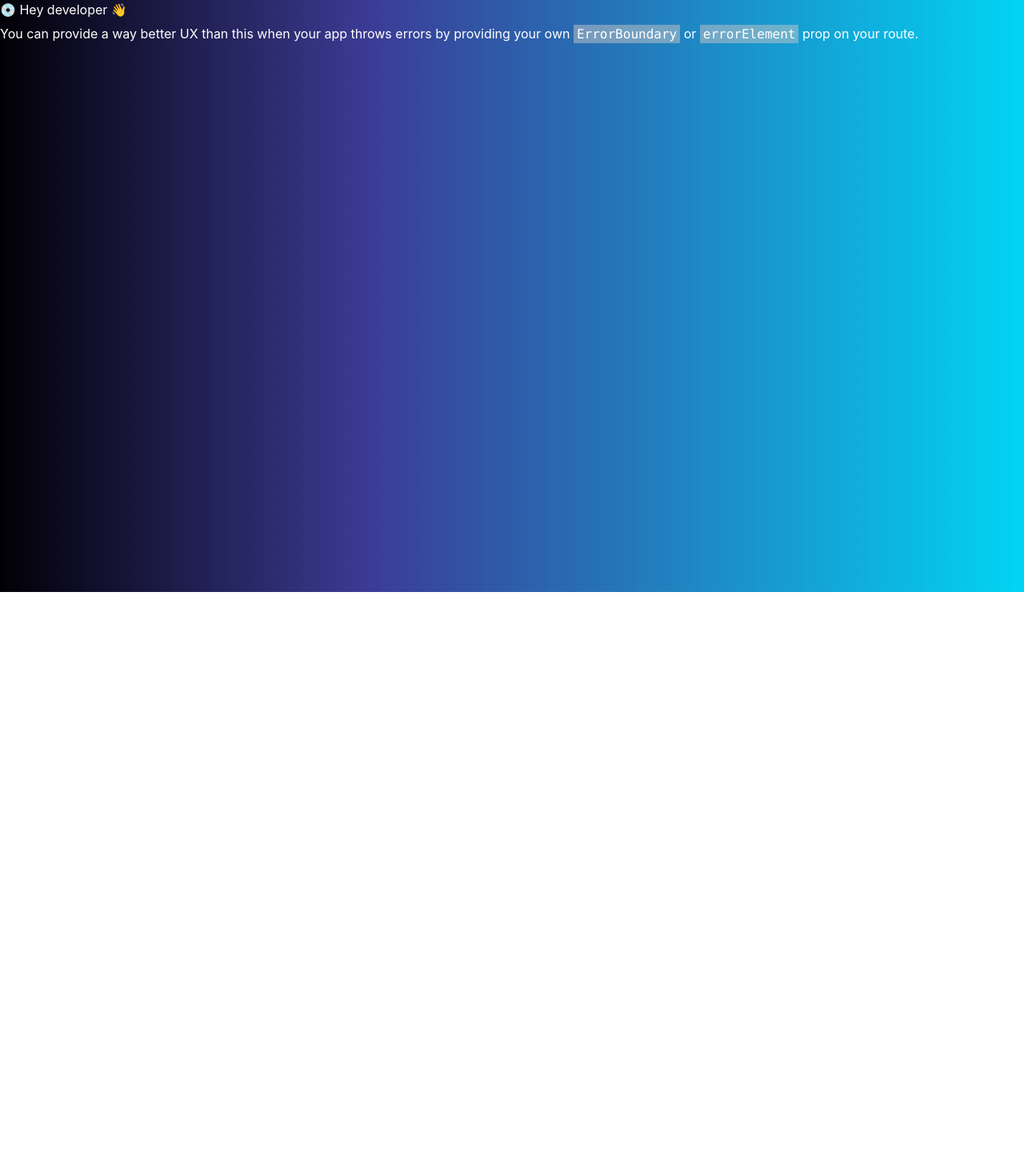
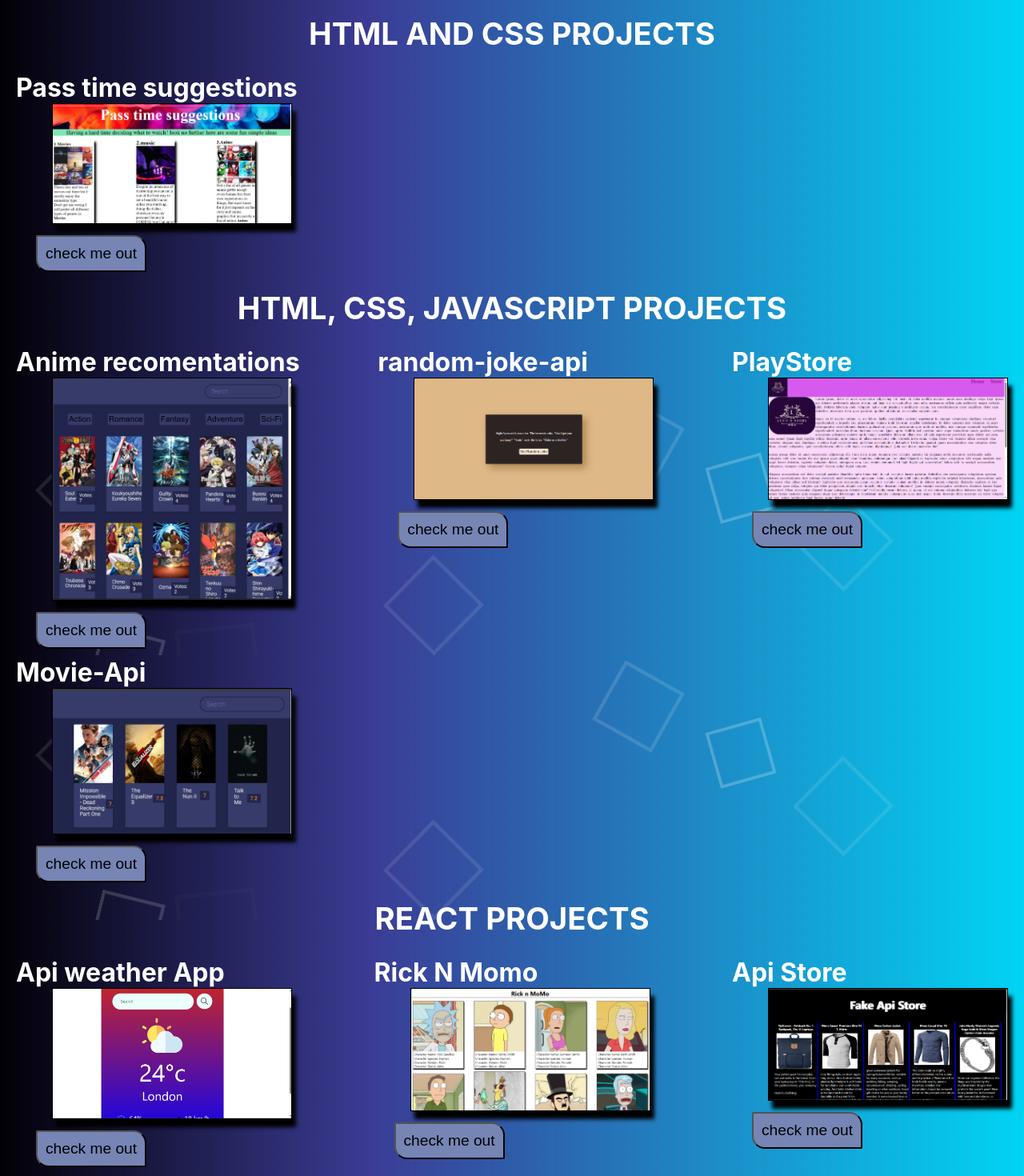
Before and after one commit to Privils/portfolio, a React (Create React App) app: page /portfolio/Projects in a window 1280 px wide. Before the commit this address had no page. Shown: the part 60-1530 px from the top of the page at 80% size. Before the commit the page ends 800 px from the top, so only its background shows below. Built offline with nearby package versions, Linux system fonts and the light colour scheme.

Commit message:
finished build

```diff
--- a/package.json
+++ b/package.json
@@ -1,6 +1,6 @@
 {
   "homepage": "https://Privils.github.io/portfolio",
-  "name": "portfolio",
+  "name": "myportfolio",
   "version": "0.1.0",
   "private": true,
   "dependencies": {
--- a/src/App.js
+++ b/src/App.js
@@ -13,7 +13,7 @@ import Home from "./components/Home";
 
 const provider = createBrowserRouter(
   createRoutesFromElements(
-    <Route path="" element={<Header/>}>
+    <Route path="portfolio" element={<Header/>}>
       <Route index element={<Home />} />
       <Route path="Projects" element={<Projects />} />
       <Route path="Contact" element={<Contact />} />
@@ -28,18 +28,10 @@ function App() {
     </>
   );
 }
-
+if (document.readyState === 'loading') {
+  document.addEventListener('DOMContentLoaded', App)
+  alert('Please click the cart icon to add things to your cart and they should appear at the bottom of the shopping list ')
+} else {
+  App()
+}
 export default App;
- /*
-
-      <Route index element={<Home />} />
-      <Route path="Projects" element={<Projects />} />
-      <Route path="Contact" element={<Contact />} />
-      <Route path="Aboutme" element={<Aboutme />} />
-       if (document.readyState == 'loading') {
-    document.addEventListener('DOMContentLoaded', App)
-    alert('Please click the cart icon to add things to your cart and they should appear at the bottom of the shopping list ')
-  } else {
-    App()
-  }
-  */
--- a/src/components/Projects.js
+++ b/src/components/Projects.js
@@ -6,6 +6,7 @@ import img3 from '../images/movie-app.png'
 import img4 from '../images/weather app.png'
 import img5 from '../images/fake-shop.png'
 import img6 from '../images/store.png'
+import img7 from '../images/rick n momo.png'
 import { Link } from 'react-router-dom'
 
 const Projects = () => {
@@ -31,7 +32,7 @@ const Projects = () => {
           <div className="project-images">
             <h1 className="h1">Pass time suggestions</h1>
             <div className="painted">
-              <img src={img} className="my-project" />
+              <img src={img} className="my-project" alt=''/>
               <br />
               <button className="btn checkout">
                 <Link to="https://privils.github.io/new/">check me out</Link>
@@ -60,7 +61,7 @@ const Projects = () => {
           <div className="project-images">
             <h1 className="h1">Anime recomentations</h1>
             <div className="painted">
-              <img src={img1} className="my-project" />
+              <img src={img1} className="my-project" alt=''/>
               <br />
               <button className="btn checkout">
                 <Link to="https://privils.github.io/Anime-Recomentations/">
@@ -72,7 +73,7 @@ const Projects = () => {
           <div className="project-images">
             <h1 className="h1">random-joke-api</h1>
             <div className="painted">
-              <img src={img2} className="my-project" />
+              <img src={img2} className="my-project" alt=''/>
               <br />
               <button className="btn checkout">
                 <Link to="https://privils.github.io/random-joke-api/">
@@ -84,7 +85,7 @@ const Projects = () => {
           <div className="project-images">
             <h1 className="h1">PlayStore</h1>
             <div className="painted">
-              <img src={img6} className="my-project" />
+              <img src={img6} className="my-project" alt=''/>
               <br />
               <button className="btn checkout">
                 <Link to="https://privils.github.io/playStore/">check me out</Link>
@@ -94,7 +95,7 @@ const Projects = () => {
           <div className="project-images">
             <h1 className="h1">Movie-Api</h1>
             <div className="painted">
-              <img src={img3} className="my-project" />
+              <img src={img3} className="my-project" alt=''/>
               <br />
               <button className="btn checkout">
                 <Link to="https://privils.github.io/movies/">check me out</Link>
@@ -123,14 +124,22 @@ const Projects = () => {
           <div className="project-images">
             <h1 className="h1">Api weather App</h1>
             <div className="painted">
-            <img src={img4} className="my-project"/><br/>
+            <img src={img4} className="my-project" alt=''/><br/>
             <button className="btn checkout"><Link to="https://privils.github.io/weather/">check me out</Link></button>
             </div>
+        </div>
+        <div className="project-images">
+          <h1 className="h1">Rick N Momo</h1>
+          <div className="painted">
+            <img src={img7} alt="rick n morty project" className='my-project'/>
+            <br />
+            <button className="btn checkout"><Link to='https://privils.github.io/rickNmomo/'>check me out</Link> </button>
+          </div>
         </div>
           <div className="project-images">
             <h1 className="h1">Api Store</h1>
             <div className="painted">
-              <img src={img5} className="my-project" />
+              <img src={img5} className="my-project" alt=''/>
               <br />
               <button className="btn checkout">
                 <Link to="https://privils.github.io/new-store/">
```
Also changed, not shown: src/images/rick n momo.png (added).
